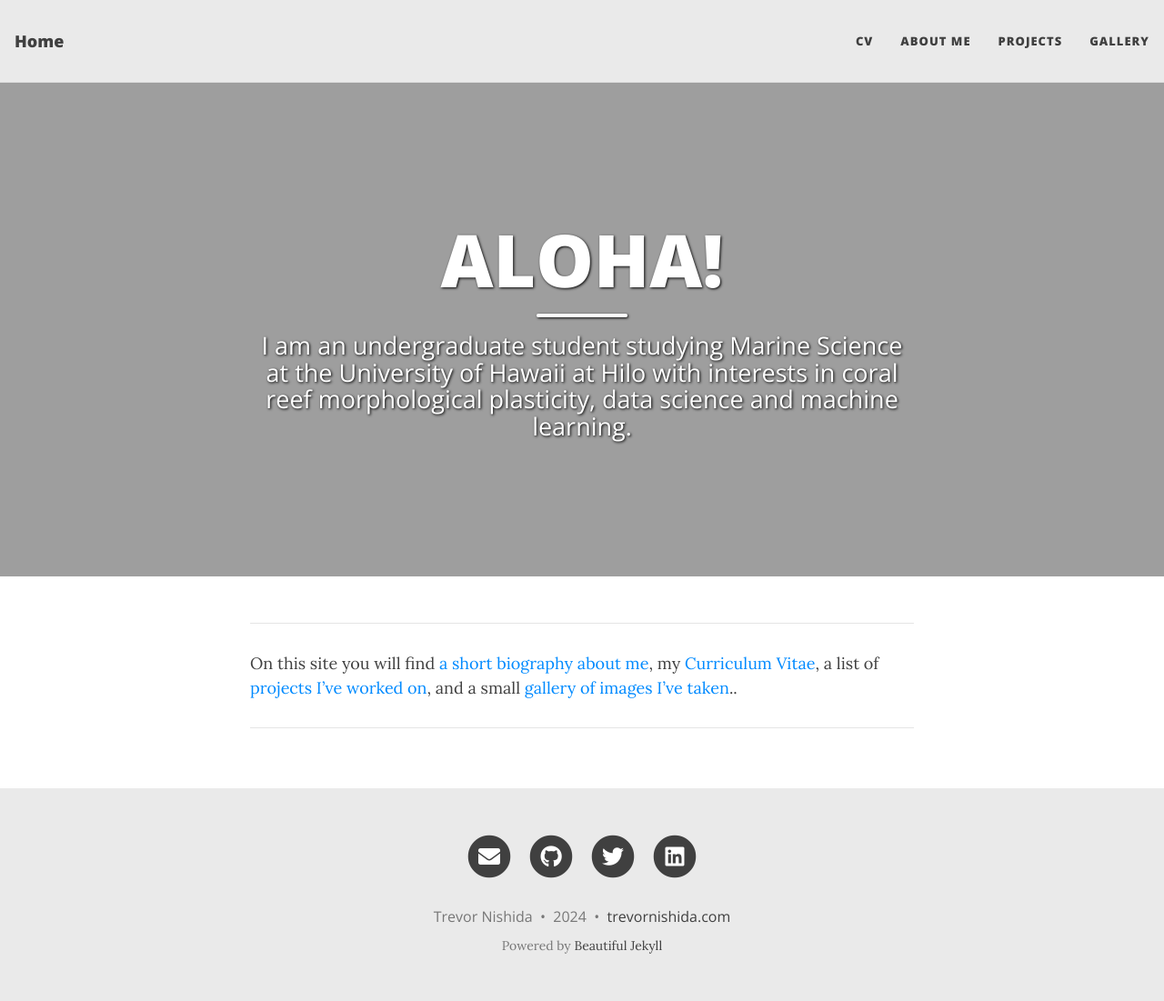
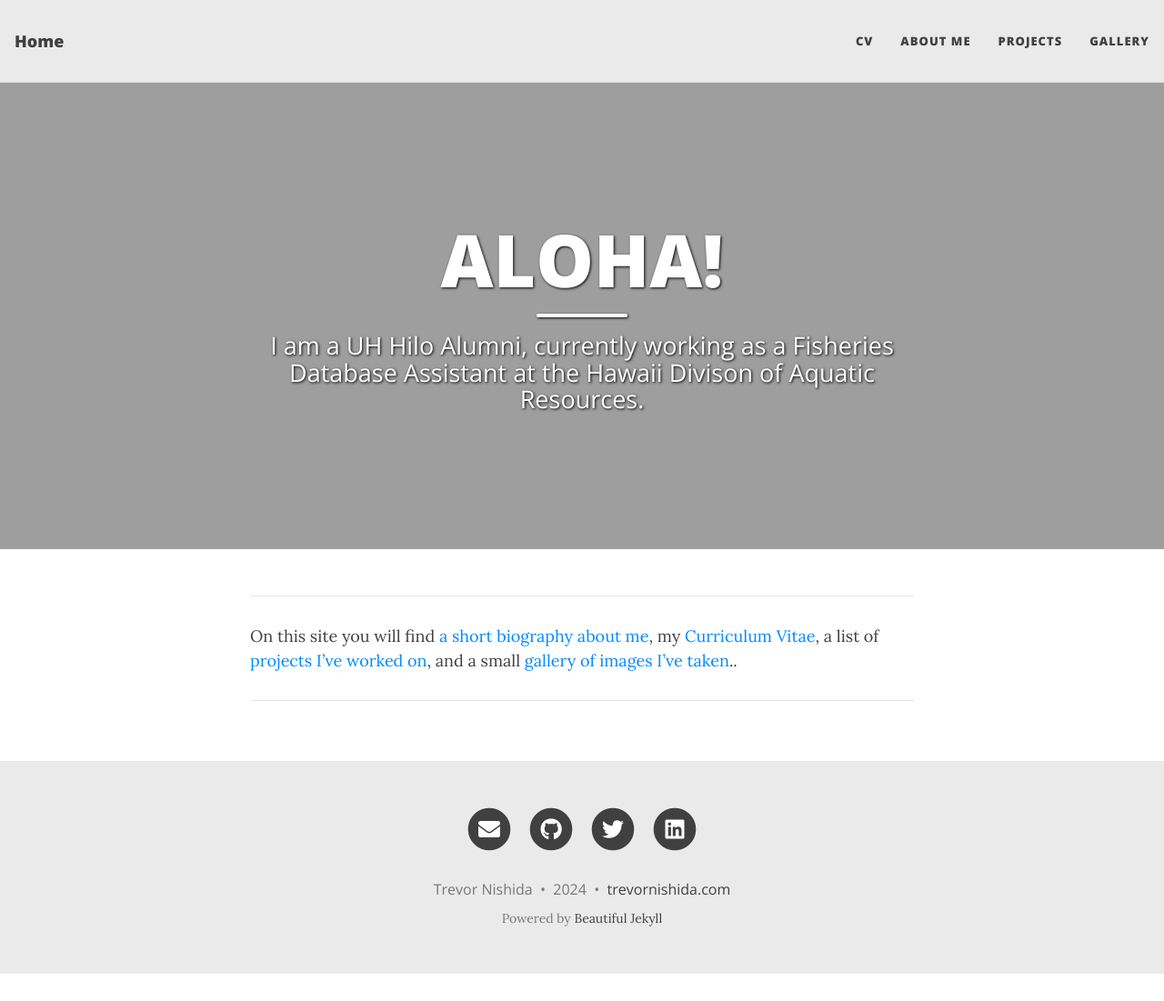
Before and after one commit to trevornishida/trevornishida.github.io, a Jekyll site: the page built from index.md, in a window 1280 px wide and 1101 px high. Shown: the whole window at 91% size. Built offline with Jekyll 4.4.1, drawn with Linux system fonts in a browser that asks for light colours; nearby versions of some CDN libraries.

Commit message:
Update blurb to current status

```diff
--- a/index.md
+++ b/index.md
@@ -1,6 +1,6 @@
 ---
 title: ALOHA!
-subtitle: I am an undergraduate student studying Marine Science at the University of Hawaii at Hilo with interests in coral reef morphological plasticity, data science and machine learning.
+subtitle: I am a UH Hilo Alumni, currently working as a Fisheries Database Assistant at the Hawaii Divison of Aquatic Resources.
 cover-img: "/assets/images/coral2.jpg"
 ---
 
```
